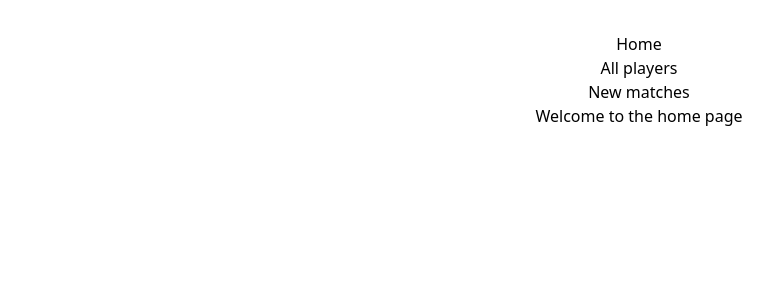
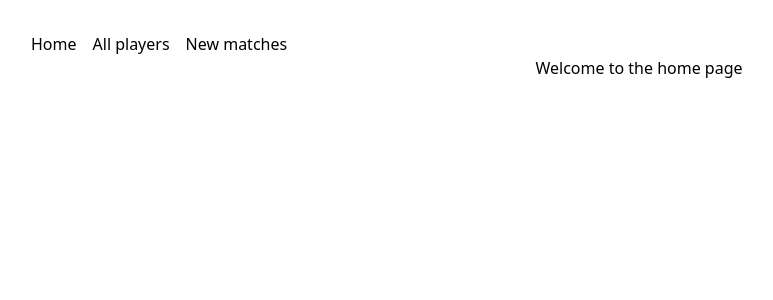
Before and after one commit to akosilar/tt-league, a React (Vite) app in the folder frontend/: page / in a window 1280 px wide. Shown: the top 300 px of the page, without its empty margins (1-774 px from the left). Built offline with nearby package versions, Linux system fonts and the light colour scheme.

Commit message:
add flex start to navbar

```diff
--- a/frontend/src/components/Navbar.jsx
+++ b/frontend/src/components/Navbar.jsx
@@ -1,8 +1,8 @@
 const Navbar = () => {
-    return (<div>
-        <a href="/">Home</a><br/>
-        <a href="/allPlayers">All players</a><br/>
-        <a href="/createGroups">New matches</a><br/>
+    return (<div className="flex justify-start space-x-4">
+        <a href="/">Home</a><br />
+        <a href="/allPlayers">All players</a><br />
+        <a href="/createGroups">New matches</a><br />
     </div>);
 }
 
```
